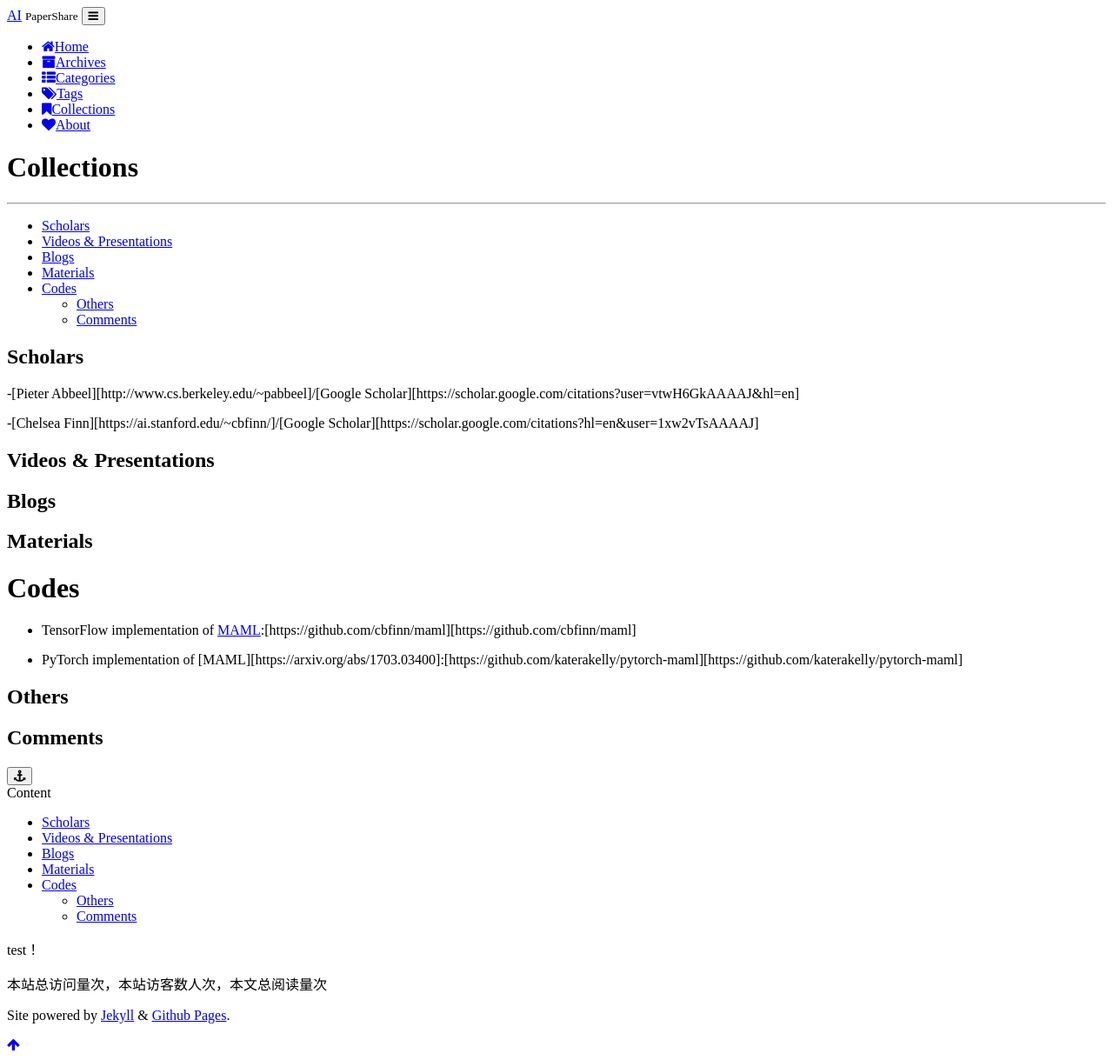
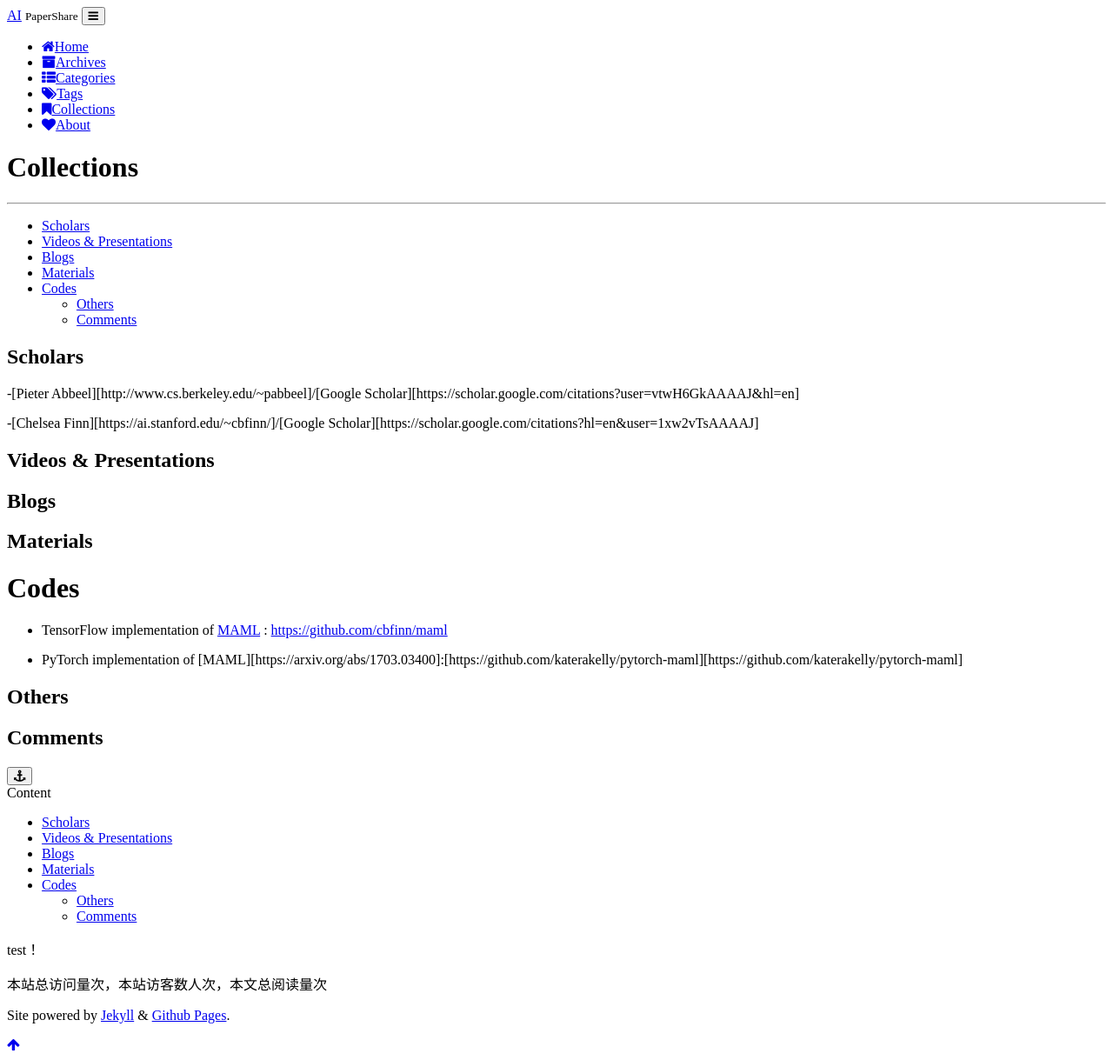
Before and after one commit to tyliu22/tyliu22.github.io, a Jekyll site: the page built from page/3collections.md, in a window 1280 px wide. Shown: the whole page at 87% size. Built offline with Jekyll 4.4.1, drawn with Linux system fonts in a browser that asks for light colours; comment, search, counter and statistics services are not loaded; a style sheet for code colours, icons or effects is not loaded.

Commit message:
Update 3collections.md

```diff
--- a/page/3collections.md
+++ b/page/3collections.md
@@ -23,7 +23,7 @@ type: page
 
 ## Materials
 # Codes
-- TensorFlow implementation of [MAML](https://arxiv.org/abs/1703.03400):[https://github.com/cbfinn/maml][https://github.com/cbfinn/maml]
+- TensorFlow implementation of [MAML](https://arxiv.org/abs/1703.03400) : [https://github.com/cbfinn/maml](https://github.com/cbfinn/maml)
 
 - PyTorch implementation of [MAML][https://arxiv.org/abs/1703.03400]:[https://github.com/katerakelly/pytorch-maml][https://github.com/katerakelly/pytorch-maml]
 
```
